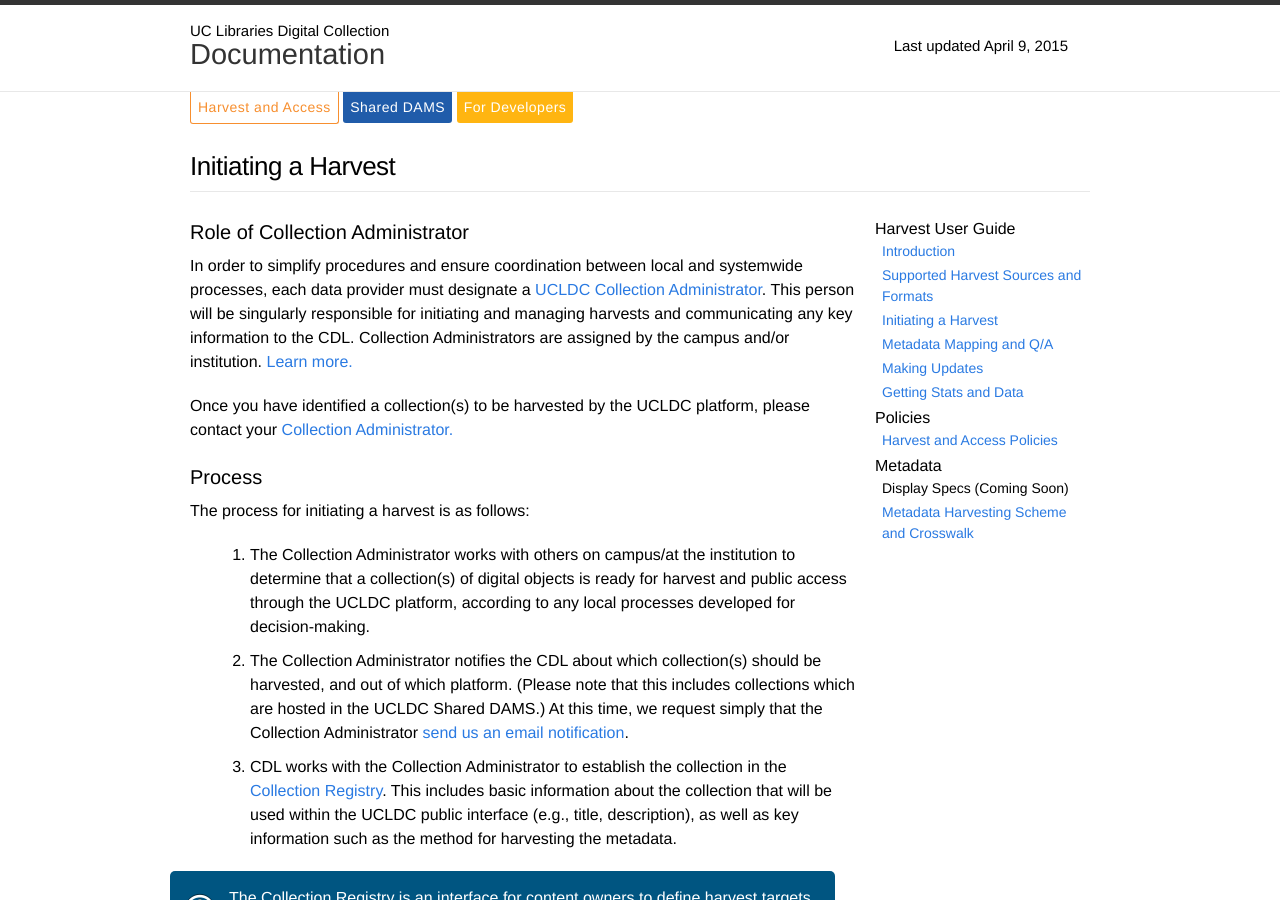
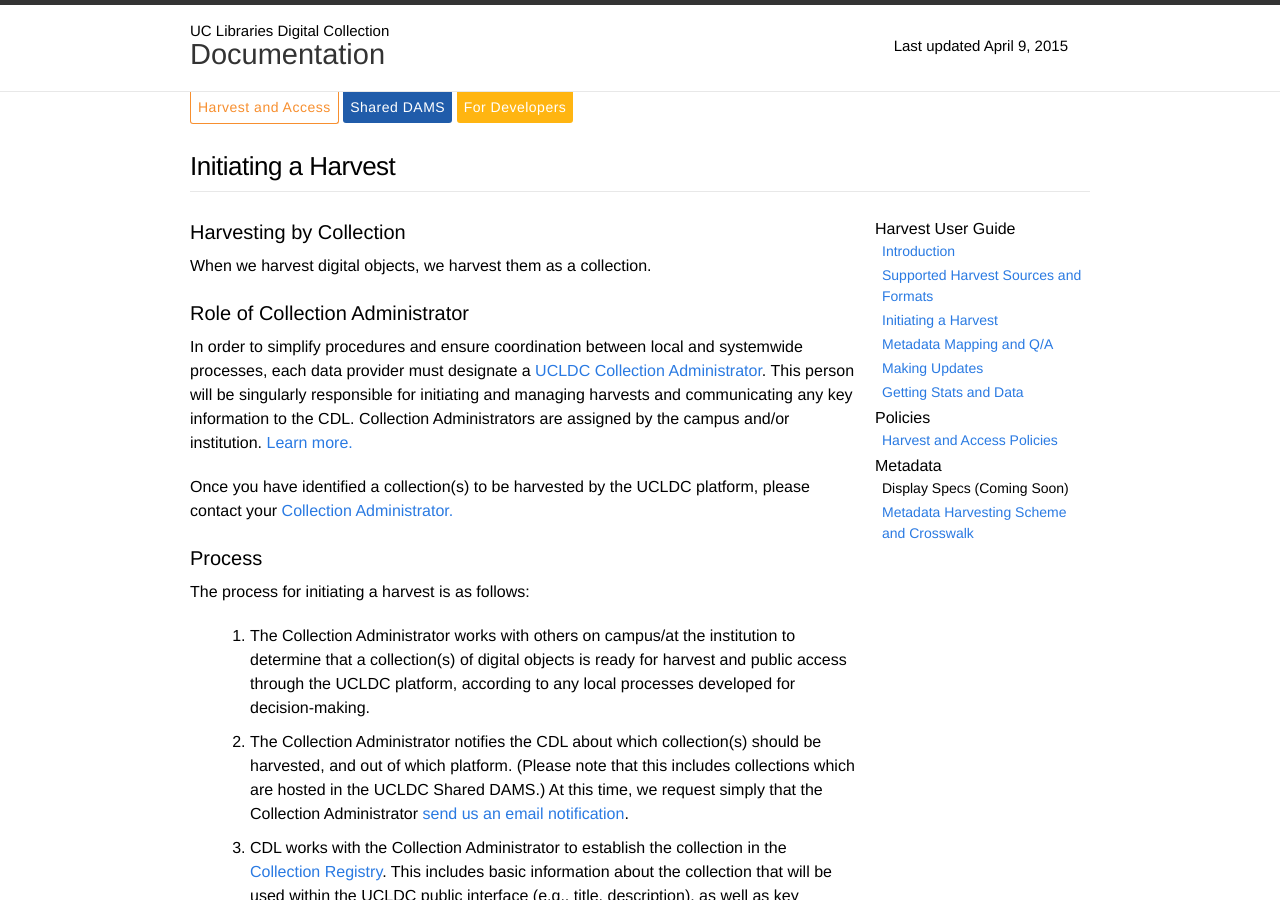
Before and after one commit to ucldc/ucldc-docs, a Jekyll site: the page built from docs/registry/start.md, in a window 1280 px wide and 900 px high. Built offline with Jekyll 4.4.1, drawn with Linux system fonts in a browser that asks for light colours; nearby versions of some CDN libraries.

Commit message:
Update start.md

```diff
--- a/docs/registry/start.md
+++ b/docs/registry/start.md
@@ -5,6 +5,10 @@
 prev_section: registry/setup
 breadcrumbs: Calisphere Admin Guide
 ---
+
+##Harvesting by Collection
+
+When we harvest digital objects, we harvest them as a collection.
 
 ##Role of Collection Administrator
 In order to simplify procedures and ensure coordination between local and systemwide processes, each data provider must designate a [UCLDC Collection Administrator]({{ site.url }}{{ site.baseurl }}/docs/collection-admins/). This person will be singularly responsible for initiating and managing harvests and communicating any key information to the CDL. Collection Administrators are assigned by the campus and/or institution. [Learn more.]({{ site.url }}{{ site.baseurl }}/docs/collection-admins/)
```
